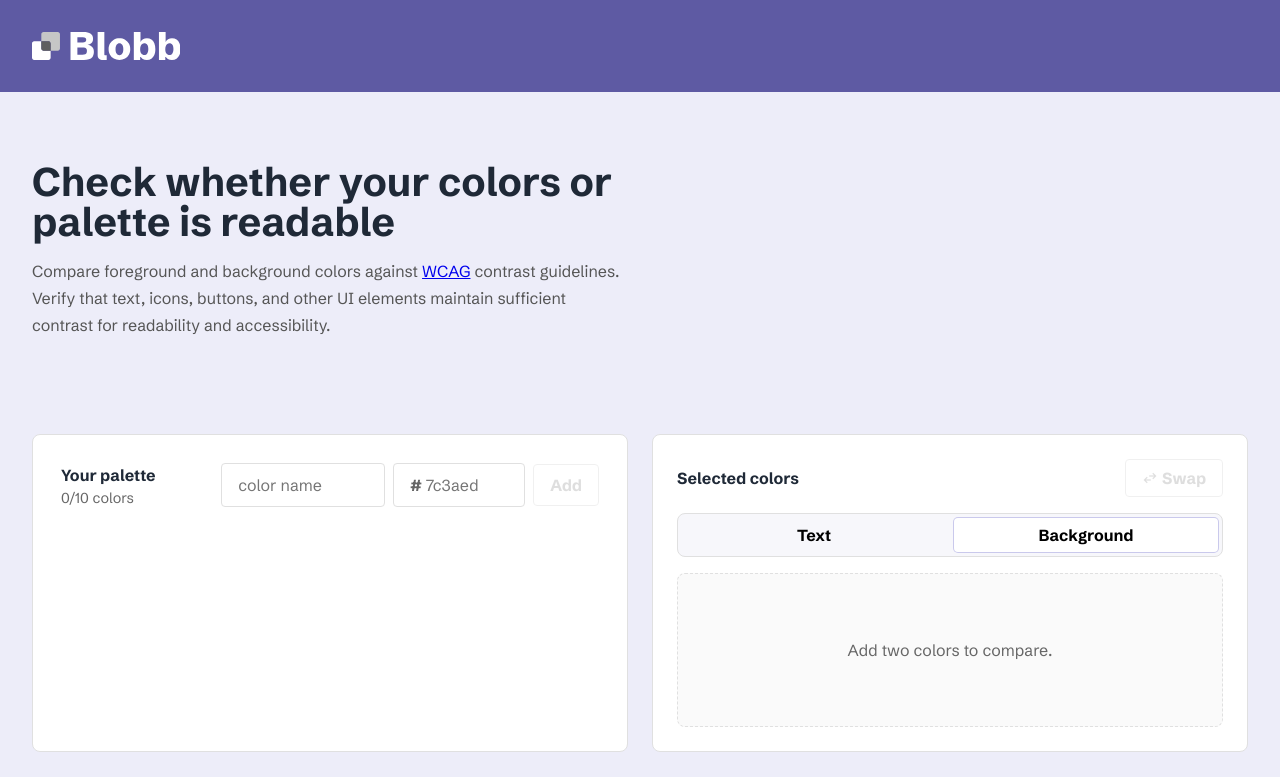
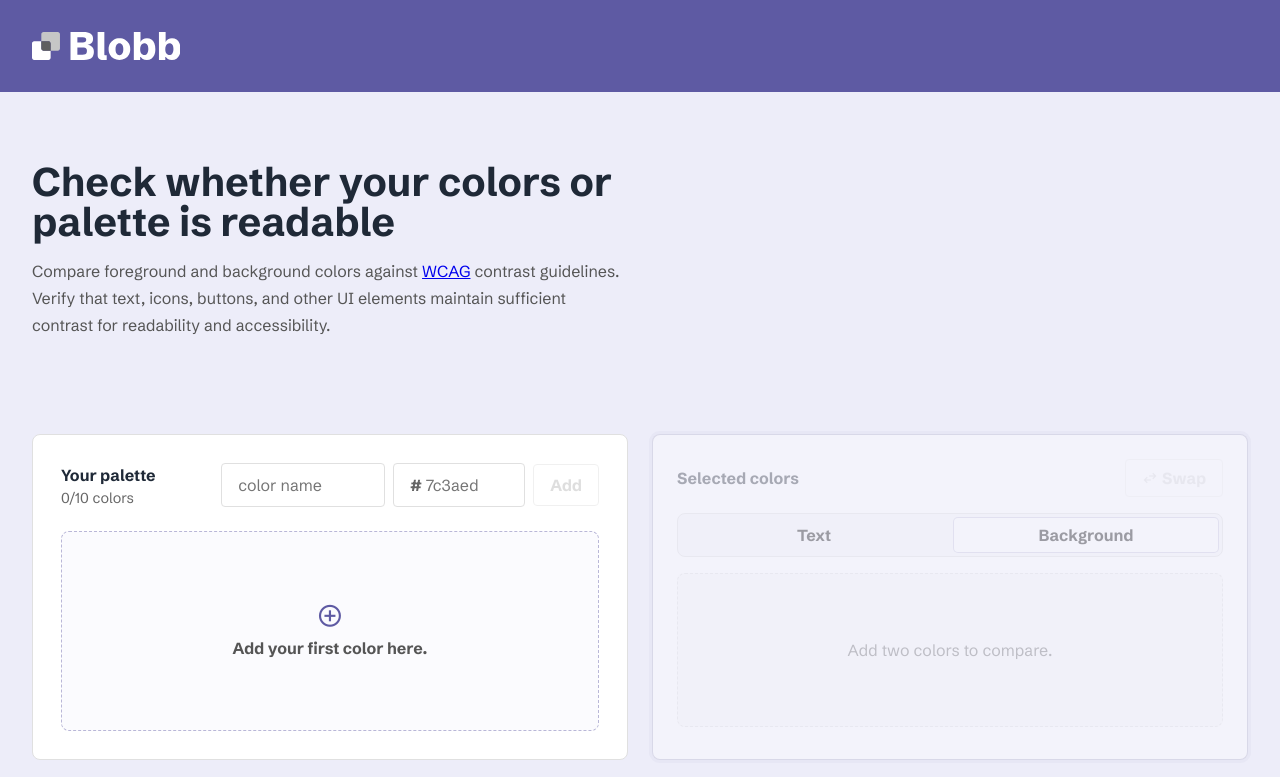
Before and after one commit to Bompilez/Blobb, a React (Vite) app in the folder contrast-palette-checker/: page / in a window 1280 px wide. Shown: the top 777 px of the page. Built offline with nearby package versions, Linux system fonts and the light colour scheme.

Commit message:
Improve empty palette UX in contrast checker

```diff
--- a/contrast-palette-checker/src/App.css
+++ b/contrast-palette-checker/src/App.css
@@ -362,7 +362,32 @@ body.modal-open {
   background-color: var(--surface-color);
   padding: var(--space-lg);
   border-radius: var(--border-radius);
-  border: var(--border-default);
+  border: var(--border-width) solid rgba(94, 90, 163, 0.48);
+  box-shadow: 0 0 0 3px rgba(94, 90, 163, 0.12);
+  transition:
+    box-shadow 180ms ease,
+    border-color 180ms ease;
+}
+
+.contrast-checker-section-palette-empty .compare-color-container,
+.contrast-checker-section-palette-empty .compare-mode-selector,
+.contrast-checker-section-palette-empty .select-color-result-container {
+  opacity: 0.34;
+  filter: grayscale(0.35);
+  transition:
+    opacity 180ms ease,
+    filter 180ms ease;
+}
+
+.contrast-checker-section-palette-empty .compare-color-container,
+.contrast-checker-section-palette-empty .compare-mode-selector,
+.contrast-checker-section-palette-empty .select-color-result-container {
+  pointer-events: none;
+  user-select: none;
+}
+
+.compare-mode-option:disabled {
+  cursor: not-allowed;
 }
 
 .compare-color-header {
@@ -705,6 +730,31 @@ body.modal-open {
   gap: var(--space-sm);
 }
 
+.palette-empty-callout {
+  display: grid;
+  grid-column: 1 / -1;
+  min-height: 150px;
+  place-items: center;
+  align-content: center;
+  gap: var(--space-sm);
+  border: 1px dashed rgba(94, 90, 163, 0.42);
+  border-radius: var(--border-radius);
+  background-color: #fbfbfe;
+  color: #555;
+  padding: var(--space-lg);
+  text-align: center;
+}
+
+.palette-empty-callout p {
+  margin: 0;
+  font-weight: var(--font-weight-bold);
+}
+
+.palette-empty-callout .material-symbols-outlined {
+  color: var(--purple);
+  font-size: 1.65rem;
+}
+
 .palette-swatch-card {
   position: relative;
   display: grid;
--- a/contrast-palette-checker/src/App.jsx
+++ b/contrast-palette-checker/src/App.jsx
@@ -193,6 +193,7 @@ function App() {
   const cleanedEditColorInput = normalizeHex(editColorInput);
   const canSaveEditColor = isValidHex(cleanedEditColorInput);
   const canComparePalette = colors.length >= 2;
+  const isPaletteEmpty = colors.length === 0;
 
   useEffect(() => {
     return () => {
@@ -470,6 +471,7 @@ function App() {
           type="button"
           className={`compare-mode-option ${compareMode === "manual" ? "compare-mode-option-active" : ""}`}
           onClick={() => changeCompareMode("manual")}
+          disabled={isPaletteEmpty}
         >
           Manual compare
         </button>
@@ -477,6 +479,7 @@ function App() {
           type="button"
           className={`compare-mode-option ${compareMode === "palette" ? "compare-mode-option-active" : ""}`}
           onClick={() => changeCompareMode("palette")}
+          disabled={isPaletteEmpty}
         >
           Palette compare
         </button>
@@ -534,7 +537,7 @@ function App() {
       <section className="section-width">
         <div className="content">
           <div>
-            <div className="contrast-checker-section">
+            <div className={`contrast-checker-section ${isPaletteEmpty ? "contrast-checker-section-palette-empty" : ""}`}>
               <header className="intro-section">
                 <div>
                   <div>
@@ -589,6 +592,12 @@ function App() {
                       </div>
                     </div>
                     <div className="added-colors-container">
+                      {isPaletteEmpty && (
+                        <div className="palette-empty-callout">
+                          <span className="material-symbols-outlined">add_circle</span>
+                          <p>Add your first color here.</p>
+                        </div>
+                      )}
                       {colors.map((color, index) => {
                         const isSelected = selectedColors.includes(color);
                         const isBackgroundColor = selectedColors[0] === color;
```
